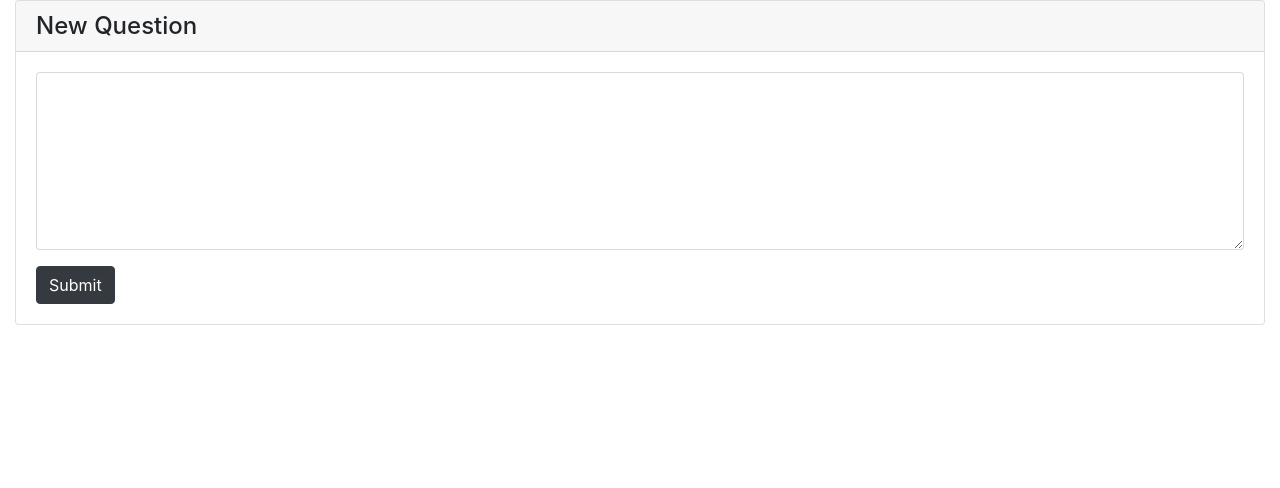
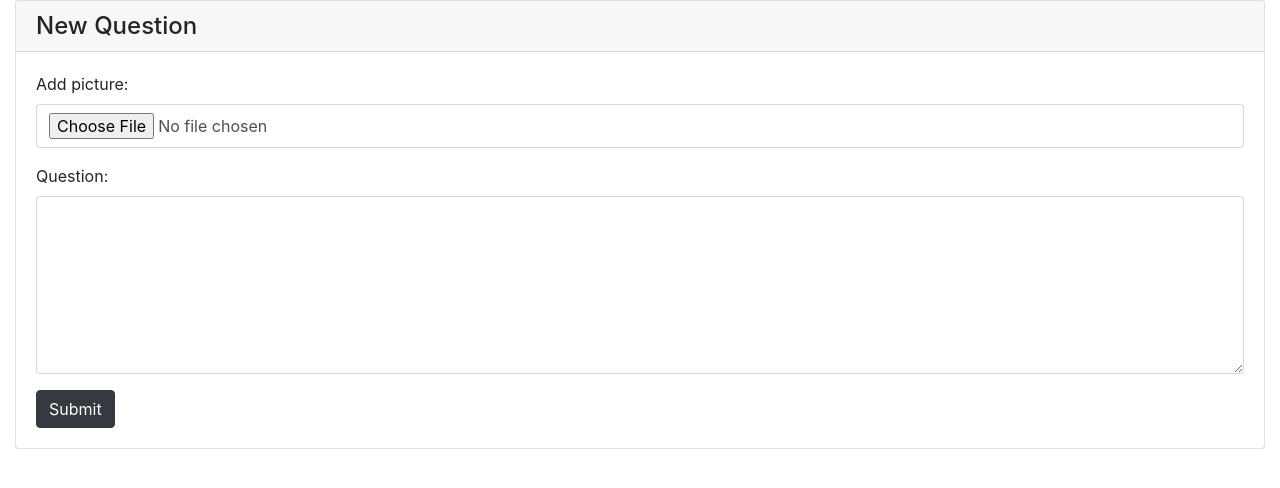
Before and after one commit to rishi93/mysite, a Django app: a page that uses myapp/templates/new_question.html in a window 1280 px wide. Shown: the part 56-544 px from the top of the page. Run offline with Django 3.2, Linux system fonts and the light colour scheme; the visitor is signed in with stand-in values (Sample User, id 1); some libraries are stand-ins or nearby versions.

Commit message:
adding image functionality

```diff
--- a/myapp/models.py
+++ b/myapp/models.py
@@ -1,8 +1,11 @@
 from django.db import models
 from django.utils import timezone
+#Upload image files to Cloudinary
+from cloudinary.models import CloudinaryField
 
 # Create your models here.
 class Question(models.Model):
+	picture = CloudinaryField('image', null = True)
 	question_text = models.TextField()
 	created_at = models.DateTimeField(default = timezone.now())
 	author = models.ForeignKey('auth.User')
--- a/myapp/templates/login.html
+++ b/myapp/templates/login.html
@@ -32,11 +32,11 @@
                     {% csrf_token %}
                     <div class="form-group">
                         <label>Username:</label>
-                        <input type="text" class="form-control" name="username" placeholder="Enter username">
+                        <input type="text" class="form-control" name="username" placeholder="Enter username" required>
                     </div>
                     <div class="form-group">
                         <label>Password:</label>
-                        <input type="password" class="form-control" name="password" placeholder="Enter password">
+                        <input type="password" class="form-control" name="password" placeholder="Enter password" required>
                     </div>
                     <button type="submit" class="btn btn-dark">Login</button>
                 </form>
--- a/myapp/templates/new_question.html
+++ b/myapp/templates/new_question.html
@@ -33,10 +33,15 @@
         <div class="card">
             <h4 class="card-header">New Question</h4>
             <div class="card-body">
-                <form action="" method="POST">
+                <form action="" method="POST" enctype="multipart/form-data">
                     {% csrf_token %}
                     <div class="form-group">
-                        <textarea class="form-control" name="question_text" placeholder="Enter your question here" rows="8">
+                        <label>Add picture:</label>
+                        <input type="file" name="picture" class="form-control" required>
+                    </div>
+                    <div class="form-group">
+                        <label>Question:</label>
+                        <textarea class="form-control" name="question_text" placeholder="Enter your question here" rows="8" required>
                         </textarea>
                     </div>
                     <button type="submit" class="btn btn-dark">Submit</button>
--- a/myapp/views.py
+++ b/myapp/views.py
@@ -5,6 +5,7 @@ from django.contrib.auth.models import User
 from django.contrib.auth.decorators import login_required
 from django.utils import timezone
 from .models import Question, Comment
+import cloudinary
 
 # Create your views here.
 def home(request):
@@ -60,6 +61,10 @@ def new_question(request):
 		new_question.question_text = request.POST['question_text']
 		new_question.author = request.user
 		new_question.save()
+		cloudinary.uploader.upload(
+			request.FILES['picture'],
+			public_id = "picture" + str(new_question.pk),
+		)
 		return redirect('home')
 	else:
 		return render(request, 'new_question.html', { 'user': request.user })
```
Also changed, not shown: myapp/templates/home.html (+8 -0 lines), myapp/templates/page.html (+8 -0 lines), myapp/templates/register.html (+4 -4 lines), mysite/settings.py (+8 -0 lines), myapp/migrations/0006_auto_20171007_1534.py (added), myapp/migrations/0007_auto_20171007_1558.py (added).
